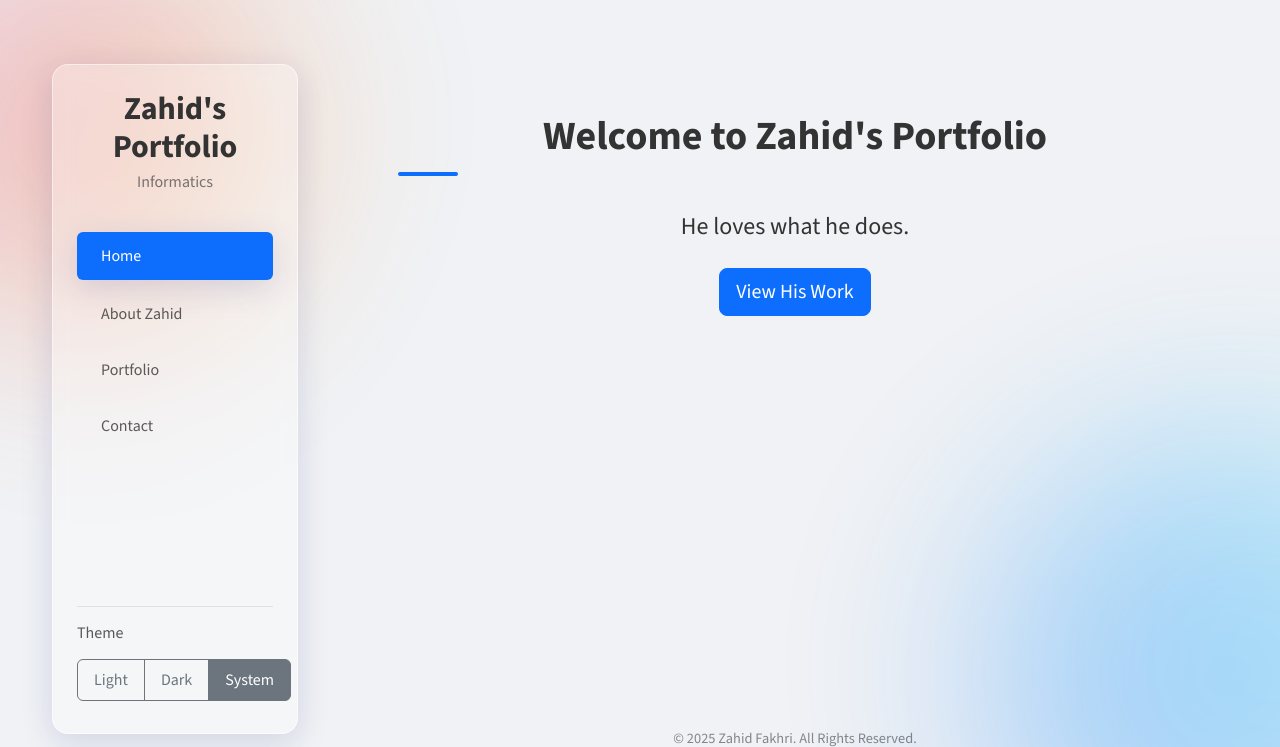
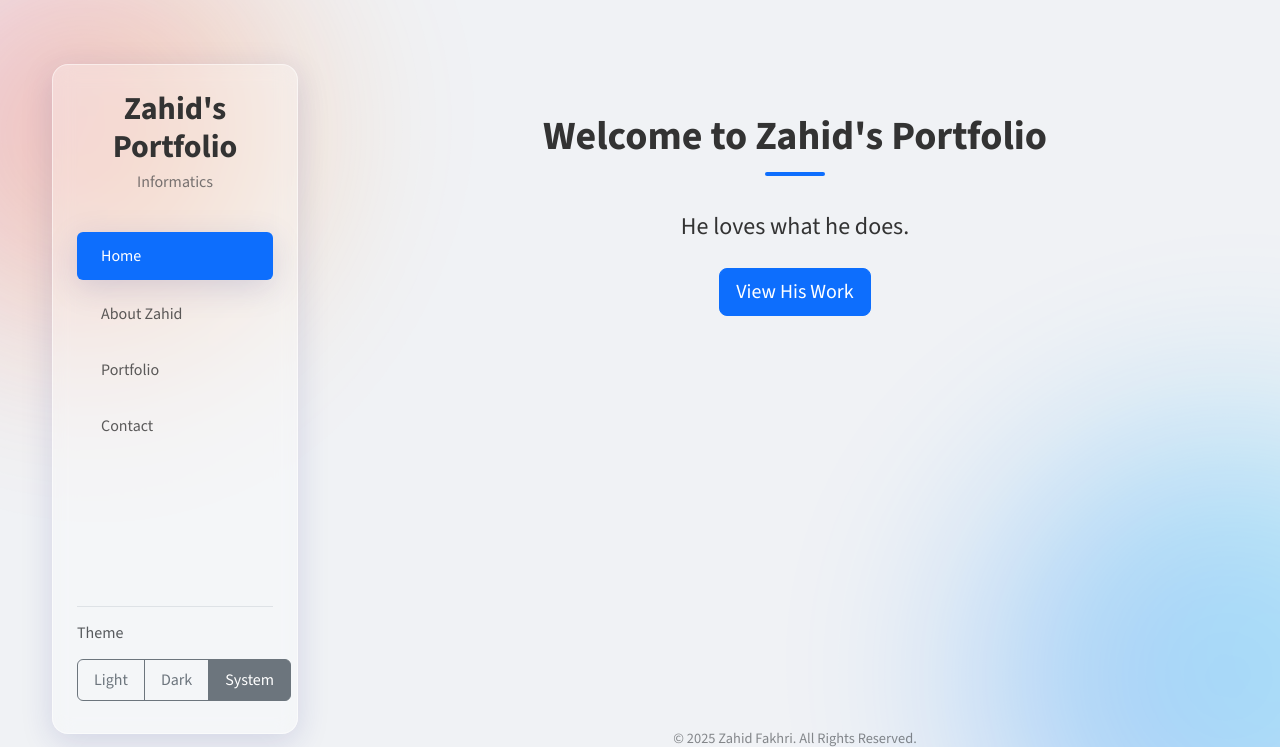
Before and after one commit to Zahid09987/zahid-s-portfolio, a PHP site: page / in a window 1280 px wide. Shown: the top 747 px of the page. Run offline with PHP 8.4, Linux system fonts and the light colour scheme.

Commit message:
updated css file #3

```diff
--- a/style.css
+++ b/style.css
@@ -22,12 +22,12 @@ html.dark {
 }
 
 html.dark .text-muted {
-    color: var(--text-color) !important;
-    opacity: 0.75;
+  color: var(--text-color) !important;
+  opacity: 0.75;
 }
 
 html.dark .card {
-    color: var(--text-color);
+  color: var(--text-color);
 }
 
 html:not(.dark) {
@@ -204,6 +204,11 @@ body {
   border-radius: 2px;
 }
 
+.text-center .page-title::after {
+  left: 50%;
+  transform: translateX(-50%);
+}
+
 .footer {
   text-align: center;
   padding: 1.5rem 0;
```
